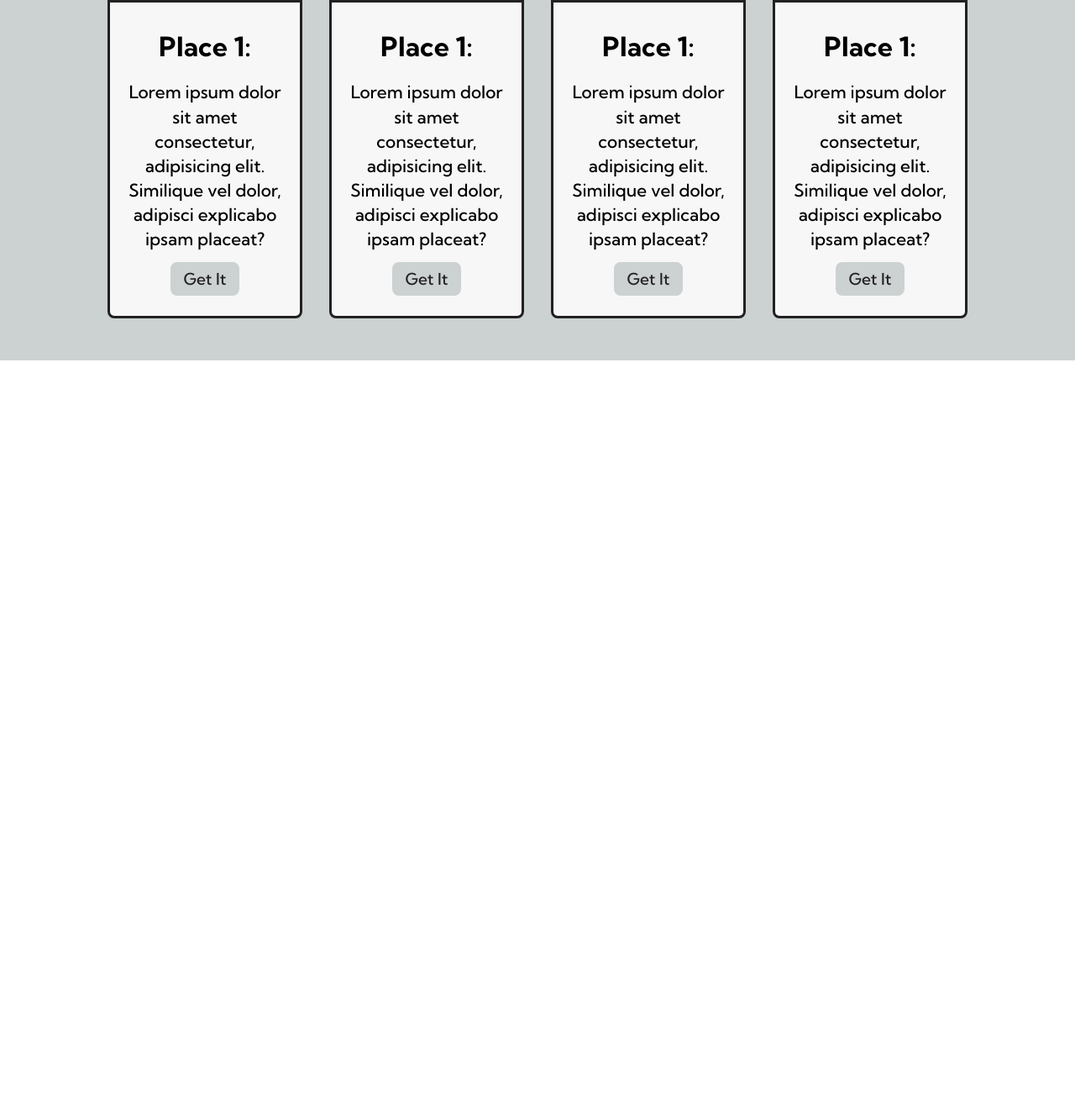
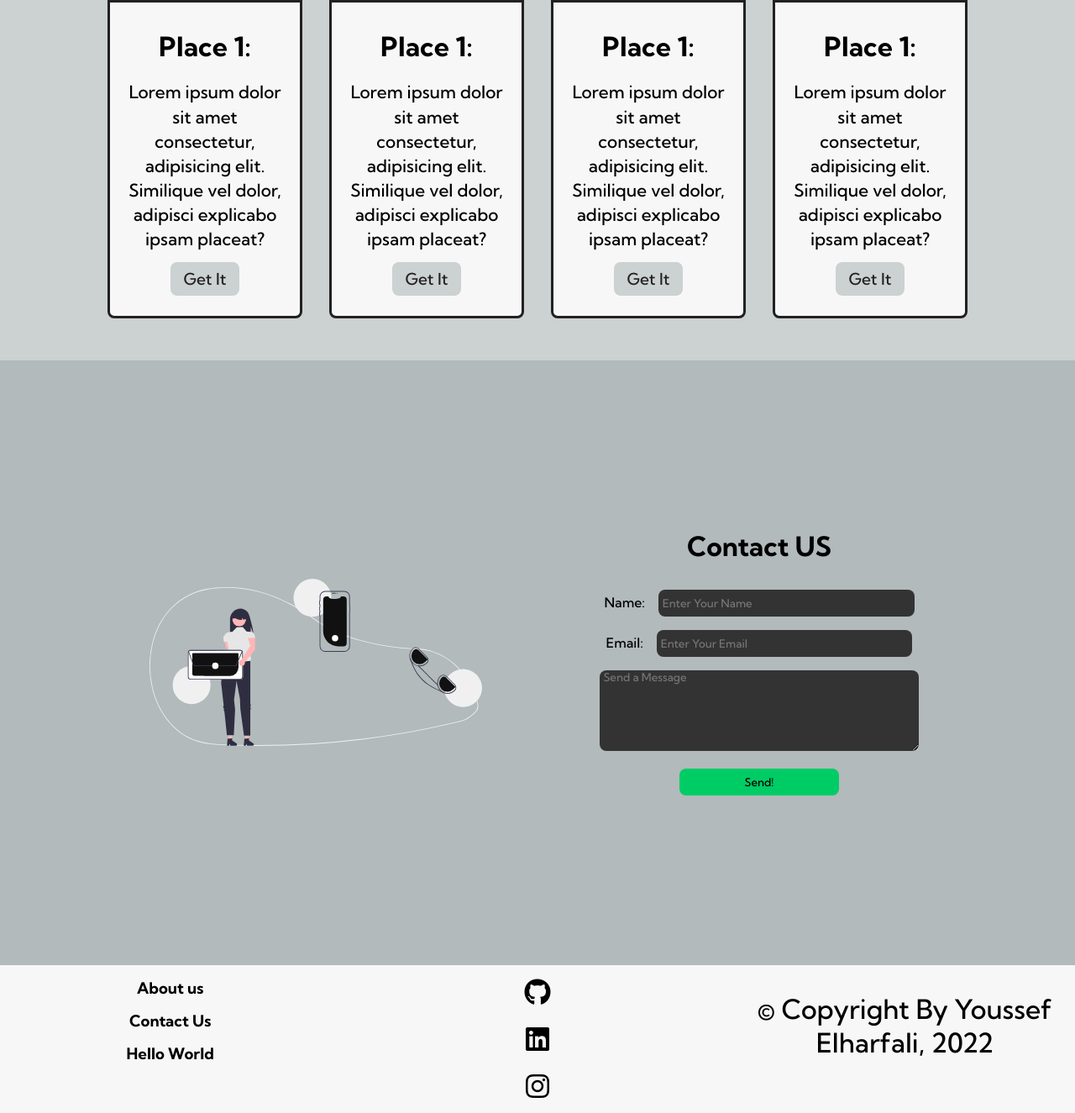
Before and after one commit to ELHARFALI/Project--10-Hotel_Company, a plain HTML site: page index.html in a window 1280 px wide. Shown: the part 1823-3148 px from the top of the page at 84% size. Before the commit the page ends 2252 px from the top, so only its background shows below. Drawn offline with Linux system fonts and the light colour scheme.

Commit message:
Footer Section

```diff
--- a/App/scss/_colors.scss
+++ b/App/scss/_colors.scss
@@ -4,6 +4,7 @@ $darkGrey: #333;
 $grey: #666666;
 $lightGrey: #E5E8E8;
 $lightGreyUp: #CCD1D1;
+$lightGreyUpUp: #B2BABB;
 $lime: #00cc66;
 $orangeRed: #fb4b4e;
 $blue: #2541b2;
--- a/App/scss/_contact.scss
+++ b/App/scss/_contact.scss
@@ -0,0 +1,127 @@
+@import 'media-queries';
+
+.contact {
+    height: calc(100vh - 5rem);
+    width: 100%;
+    background-color: $lightGreyUpUp;
+
+    &__container {
+        width: 80%;
+        height: 100%;
+        margin: 0 auto;
+        display: grid;
+        grid-template-columns: 1fr 1fr;
+        gap: 2rem;
+
+        @include laptop {
+            display: grid;
+            grid-template-columns: 1fr;
+            gap: 1.5rem;
+        }
+
+        .left {
+            width: 80%;
+            height: 80%;
+            margin: auto;
+
+            .image {
+                width: 100%;
+                height: 100%;
+                display: flex;
+                justify-content: center;
+                align-items: center;
+
+                img {
+                    width: 100%;
+                }
+            }
+        }
+
+        .right {
+            width: 80%;
+            height: 80%;
+            margin: auto;
+
+            .fields {
+                height: 100%;
+                width: 100%;
+                display: flex;
+                flex-direction: column;
+                justify-content: center;
+                align-items: center;
+
+                h1 {
+                    font-size: 2rem;
+                    margin-bottom: 2rem;
+
+                    @include mobile {
+                        font-size: 1.4rem;
+                        margin-bottom: 1.5rem;
+                    }
+                }
+
+                form {
+                    text-align: center;
+
+                    span {
+                        margin-right: 1rem;
+
+                        @include mobile {
+                            margin-right: 0.6rem;
+                        }
+                    }
+
+                    input {
+                        width: 80%;
+                        height: 2rem;
+                        margin-bottom: 1rem;
+                        border: none;
+                        border-radius: 8px;
+                        outline: none;
+                        background-color: #333;
+                        color: #fff;
+
+                        @include mobile {
+                            width: 60%;
+                            height: 1.5rem;
+                            margin-bottom: 0.6rem;
+                        }
+                    }
+
+                    input::placeholder {
+                        padding-left: 0.3rem;
+                    }
+
+                    textarea {
+                        width: 100%;
+                        border: none;
+                        outline: none;
+                        border-radius: 8px;
+                        background-color: #333;
+                        color: #fff;
+                    }
+
+                    textarea::placeholder {
+                        padding-left: 0.3rem;
+                    }
+
+                    button {
+                        width: 50%;
+                        padding: 8px 16px;
+                        margin-top: 1.11rem;
+                        border: none;
+                        outline: none;
+                        border-radius: 8px;
+                        background-color: $lime;
+                        cursor: pointer;
+                        transition: all .3s ease-in-out;
+
+                        &:hover {
+                            transform: scale(1.1);
+                        }
+                    }
+                }
+            }
+        }
+    }
+}
--- /dev/null
+++ b/App/scss/_footer.scss
@@ -0,0 +1,78 @@
+@import 'media-queries';
+
+.footer {
+    width: 100%;
+    height: 100%;
+    background-color: $light;
+
+    &__container {
+        height: 100%;
+        width: 100%;
+        display: grid;
+        grid-template-columns: 1fr 1fr 1fr;
+        gap: 2rem;
+
+        @include tablet {
+            display: grid;
+            grid-template-columns: 1fr 1fr;
+            gap: 1.5rem;
+        }
+
+        @include mobile {
+            display: grid;
+            grid-template-columns: 1fr;
+            gap: 1rem;
+        }
+
+        .left {
+            width: 100%;
+            height: 100%;
+            text-align: center;
+
+            h3:nth-child(1){
+                padding: 1rem 0;
+            }
+
+            h3:nth-child(3) {
+                padding: 1rem 0;
+            }
+        }
+
+        .center {
+            display: grid;
+            grid-template-columns: 1fr;
+            gap: 1.5rem;
+            padding: 1rem 0;
+            text-align: center;
+
+            i {
+                font-size: 2rem;
+                cursor: pointer;
+                transition: all .3s ease-in-out;
+
+                &:hover {
+                    color: $lime;
+                }
+            }
+        }
+
+        .right {
+            height: 100%;
+            width: 100%;
+            font-size: 2rem;
+            text-align: center;
+            padding-bottom: 2rem;
+            padding-top: 2rem;
+
+            @include tablet {
+                font-size: 1.5rem;
+                text-align: center;
+            }
+
+            @include mobile {
+                font-size: 1.3rem;
+            }
+        }
+    }
+
+}
--- a/App/scss/style.scss
+++ b/App/scss/style.scss
@@ -3,6 +3,7 @@
 @import 'about';
 @import 'services';
 @import 'contact';
+@import 'footer';
 @import url('https://fonts.googleapis.com/css2?family=Kumbh+Sans:wght@300;500;700;900&display=swap');
 
 * {
--- a/index.html
+++ b/index.html
@@ -157,7 +157,45 @@
     </div>
 
     <!-- Contact Section -->
+    <div class="contact" id="contact">
+        <div class="contact__container">
+            <div class="left">
+                <div class="image">
+                    <img src="./images/contact.svg" alt="">
+                </div>
+            </div>
+            <div class="right">
+                <div class="fields">
+                    <h1>Contact US</h1>
+                    <form action="#">
+                        <span>Name:</span><input type="text" name="name" placeholder="Enter Your Name" id="name"> <br>
+                        <span>Email:</span><input type="email" name="email" placeholder="Enter Your Email" id="email"> <br>
+                        <textarea name="message" placeholder="Send a Message" id="message" cols="40" rows="6"></textarea>
+                        <button type="submite">Send!</button>
+                    </form>
+                </div>
+            </div>
+        </div>
+    </div>
 
+    <!-- Footer -->
+    <footer class="footer">
+        <div class="footer__container">
+            <div class="left">
+                <h3>About us</h3>
+                <h3>Contact Us</h3>
+                <h3>Hello World</h3>
+            </div>
+            <div class="center">
+                <i class="fa-brands fa-github"></i>
+                <i class="fa-brands fa-linkedin"></i>
+                <i class="fa-brands fa-instagram"></i>
+            </div>
+            <div class="right">
+                &copy; Copyright By <span>Youssef Elharfali, 2022</span>
+            </div>
+        </div>
+    </footer>
 
 
 </body>
```
Also changed, not shown: dist/css/style.css, 1 other file.
